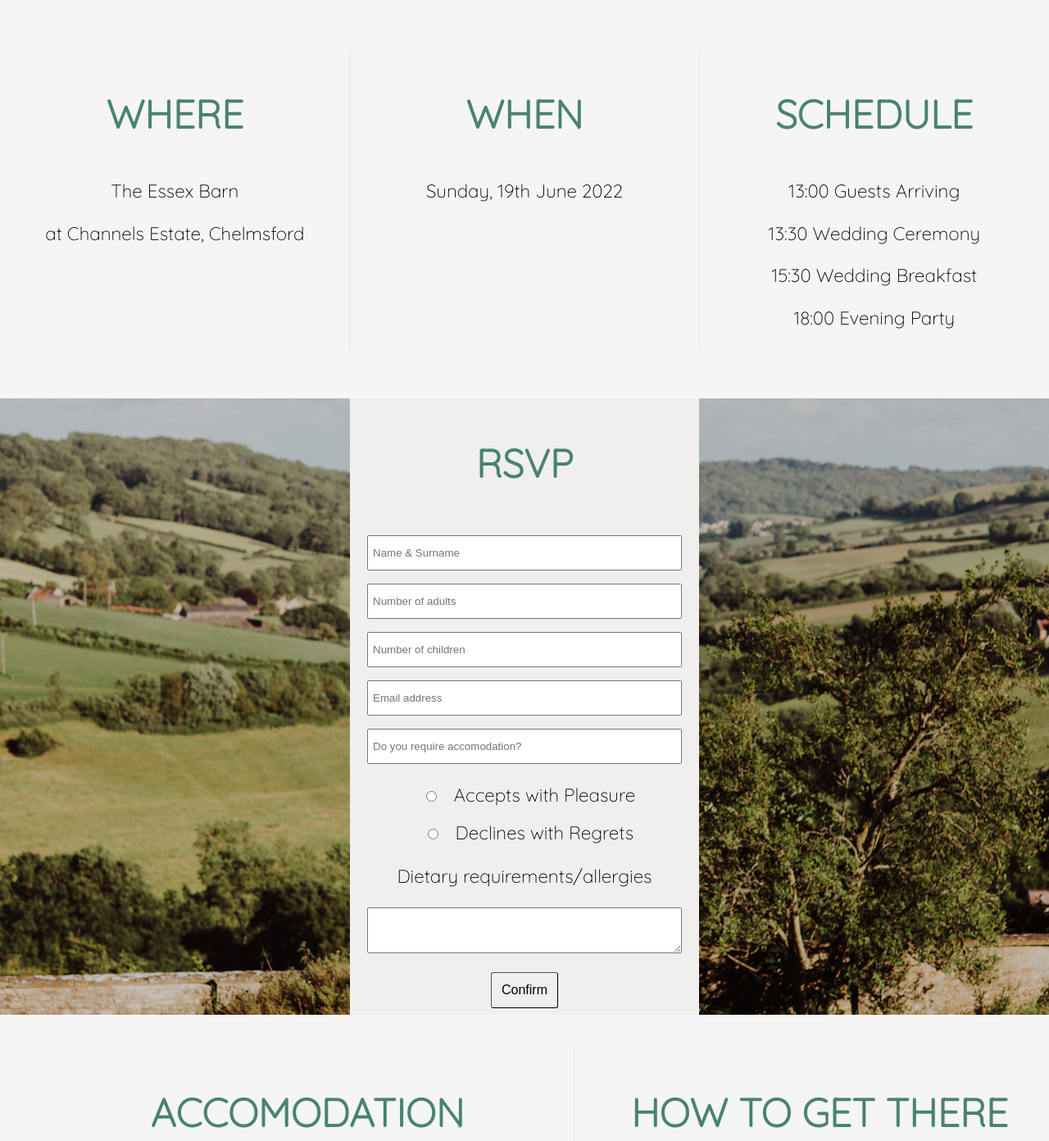
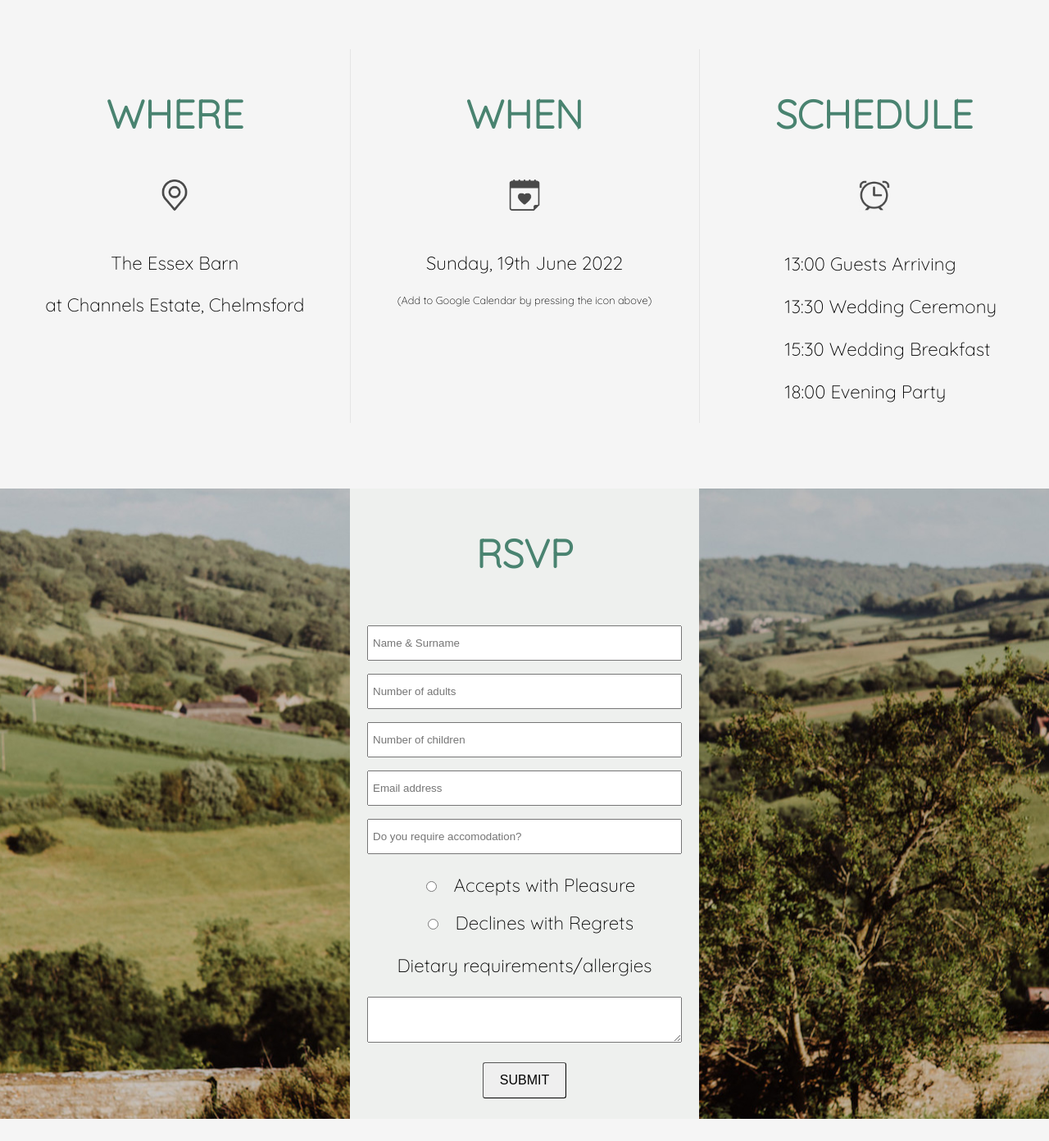
Before and after one commit to olivialivia/wedding-website, a plain HTML site: page index.html in a window 1280 px wide. Shown: the part 682-2074 px from the top of the page at 82% size. Drawn offline with Linux system fonts and the light colour scheme; a web font is replaced by a local one.

Commit message:
More css, link calendar, map

```diff
--- a/index.css
+++ b/index.css
@@ -21,7 +21,7 @@ body {
 
 #bright-details {
     background-color: rgb(245, 245, 245);
-    margin: 60px 0px 60px 0px;
+    margin: 60px 0px 80px 0px;
 }
 #bright-accomo {
     background-color: rgb(245, 245, 245);
@@ -30,11 +30,10 @@ body {
 }
 
 #dark-form {
-    background-color: rgb(240, 239, 238);
+    background-color: rgb(238, 240, 238);
 }
-
 #dark-footer {
-    background-color: rgb(240, 239, 238);
+    background-color: rgb(238, 240, 238);
     padding: 15px 0 10px 0;
 }
 
@@ -101,11 +100,25 @@ body {
     flex-direction: column;
 }
 
+.icons{
+    width: 38px;
+    padding-bottom: 20px;
+    opacity: 0.7;
+}
+.icons:hover {
+    opacity: 0.9;
+}
+ul {
+    display: inline-block;
+    list-style: none;
+	text-align: left;
+    margin: 0px 0px;
+}
 button {
     cursor: pointer;
     font-size: 1rem;
-    padding: 12px 12px;
-    margin: 8px 0;
+    padding: 12px 20px;
+    margin: 8px 0 25px 0;
     border-radius: 3px;
     border-width: 1px;
 }
@@ -147,16 +160,20 @@ h4 {
 
 h3 {
     color: rgb(73, 131, 112);
-    font-size:  3.0rem;;
+    font-size:  3.0rem;
 }
 
 p {
     color: black
 }
+.small-print {
+    font-size:  0.8rem;
+}
 
 a {
     color: rgb(73, 131, 112);
     text-decoration: none;
+    font-weight: bold;
     cursor: pointer;
 }
 
--- a/index.html
+++ b/index.html
@@ -37,19 +37,25 @@
                         <div class="container triple">
                             <div class="col1-3 border-line" id="section1">
                                 <h3>Where</h3>
+                                <div><a href="#section3"><img src="Graphics/pin.jpeg" class="icons" > </a></div>
                                 <p>The Essex Barn</p>
                                 <p>at Channels Estate, Chelmsford</p>
                             </div>
                             <div class="col1-3 border-line">
                                 <h3>When</h3>
+                                <div><a target="_blank" href="https://calendar.google.com/event?action=TEMPLATE&amp;tmeid=Y2RqM2VkaGs2MHEzaWI5b2NnbzY4YjlrNjBzbThiOXA3MHMzMGI5aDZrcTZhb3I0NzRyamVkcjU2MCBrZWd2aWFAbQ&amp;tmsrc=kegvia%40gmail.com"><img src="Graphics/calendar.jpeg" class="icons" > </a></div>
                                 <p>Sunday, 19th June 2022</p>
+                                <p class="small-print">(Add to Google Calendar by pressing the icon above)</p>
                             </div>
                             <div class="col1-3">
                                 <h3>Schedule</h3>
-                                <p>13:00 Guests Arriving</p>
-                                <p>13:30 Wedding Ceremony</p>
-                                <p>15:30 Wedding Breakfast</p>
-                                <p>18:00 Evening Party</p>
+                                <div><img src="Graphics/alarmclock.jpeg" class="icons" ></div>
+                                <ul class="schedule-list">
+                                    <li><p>13:00 Guests Arriving</p></li>
+                                    <li><p>13:30 Wedding Ceremony</p></li>
+                                    <li><p>15:30 Wedding Breakfast</p></li>
+                                    <li><p>18:00 Evening Party</p></li>
+                                </ul>
                             </div>
                         </div>
                     </section>
@@ -59,7 +65,7 @@
                             <div class="col1-3 left-img"></div>
                             <div class="col1-3" id="section2">
                                 <h3>RSVP</h3>
-                                <form>
+                                <form method="POST">
                                     <label>
                                         <input
                                             type="text"
@@ -112,7 +118,8 @@
                                     </label>
                                     <br />
 
-                                    <button id="btn-confirm">Confirm</button>
+                                    <button id="btn-confirm">SUBMIT</button>
+                                    <div id="submit-form"></div>
                                 </form>
                             </div>
                             <div class="col1-3 right-img"></div>
--- a/index.js
+++ b/index.js
@@ -1 +1,2 @@
-document.getElementById("btn-confirm");
+let btn1 = document.getElementById("btn-confirm");
+btn1.addEventListener("click", console.log("done"));
```
Also changed, not shown: Graphics/alarmclock.jpeg (added), Graphics/calendar-date.jpeg (added), Graphics/calendar.jpeg (added), Graphics/clock.jpeg (added), Graphics/pin.jpeg (added).
